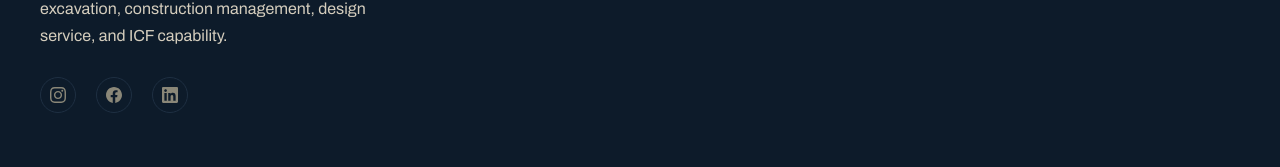
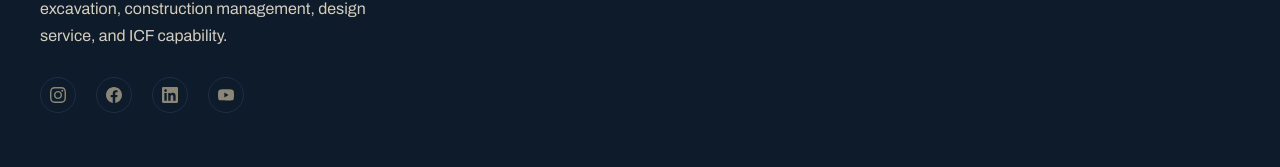
Before and after one commit to JKCE-Probuild/JKCE, a React (Vite) app: page / in a window 1280 px wide. Shown: the part 5168-5335 px from the top of the page. Built offline with nearby package versions, Linux system fonts and the light colour scheme; a web font is replaced by a local one.

Commit message:
feat: add YouTube social icon to footer

```diff
--- a/src/components/Footer.jsx
+++ b/src/components/Footer.jsx
@@ -233,6 +233,11 @@ export function Footer() {
                     <path d="M20.447 20.452h-3.554v-5.569c0-1.328-.027-3.037-1.852-3.037-1.853 0-2.136 1.445-2.136 2.939v5.667H9.351V9h3.414v1.561h.046c.477-.9 1.637-1.85 3.37-1.85 3.601 0 4.267 2.37 4.267 5.455v6.286zM5.337 7.433c-1.144 0-2.063-.926-2.063-2.065 0-1.138.92-2.063 2.063-2.063 1.14 0 2.064.925 2.064 2.063 0 1.139-.925 2.065-2.064 2.065zm1.782 13.019H3.555V9h3.564v11.452zM22.225 0H1.771C.792 0 0 .774 0 1.729v20.542C0 23.227.792 24 1.771 24h20.451C23.2 24 24 23.227 24 22.271V1.729C24 .774 23.2 0 22.222 0h.003z"/>
                   </svg>
                 </SocialIcon>
+                <SocialIcon href="https://www.youtube.com/@JKCEProbuild" target="_blank" rel="noopener noreferrer" aria-label="YouTube">
+                  <svg viewBox="0 0 24 24" xmlns="http://www.w3.org/2000/svg">
+                    <path d="M23.498 6.186a3.016 3.016 0 0 0-2.122-2.136C19.505 3.545 12 3.545 12 3.545s-7.505 0-9.377.505A3.017 3.017 0 0 0 .502 6.186C0 8.07 0 12 0 12s0 3.93.502 5.814a3.016 3.016 0 0 0 2.122 2.136c1.871.505 9.376.505 9.376.505s7.505 0 9.377-.505a3.015 3.015 0 0 0 2.122-2.136C24 15.93 24 12 24 12s0-3.93-.502-5.814zM9.545 15.568V8.432L15.818 12l-6.273 3.568z"/>
+                  </svg>
+                </SocialIcon>
               </SocialRow>
             </Brand>
           </Reveal>
```
